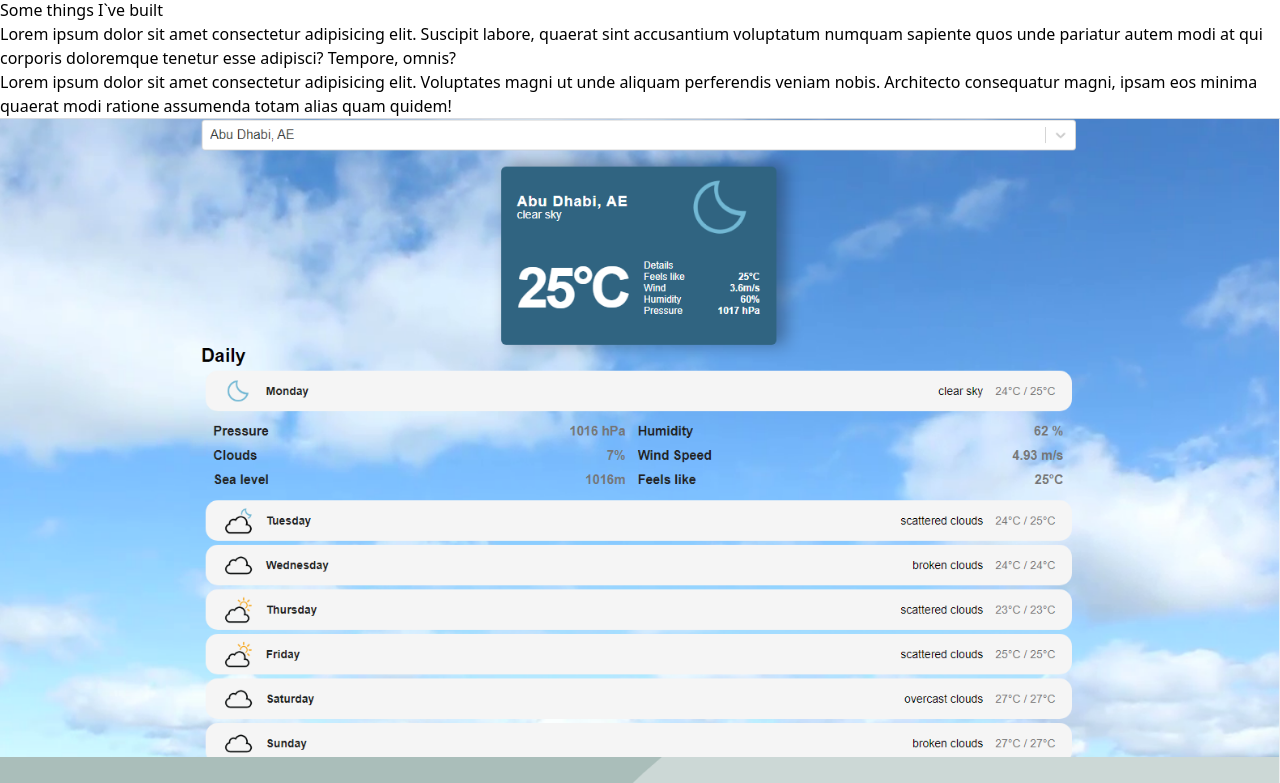
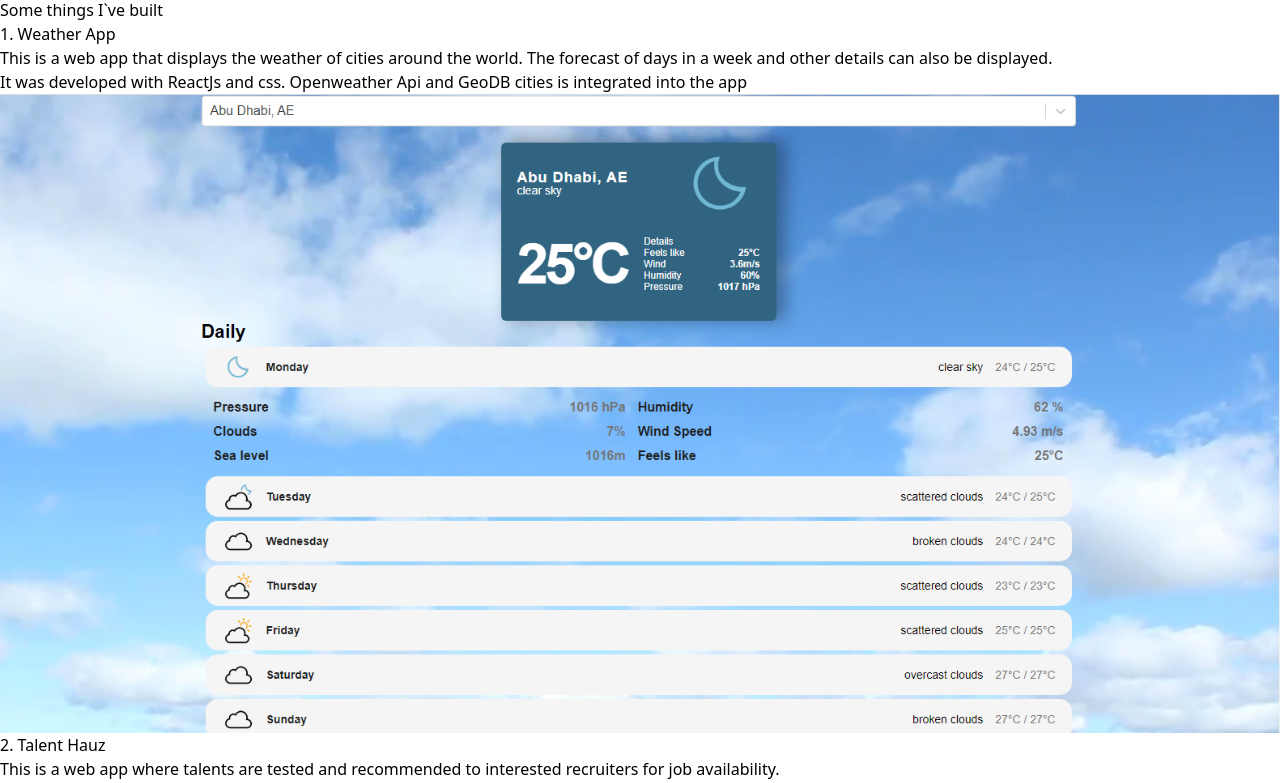
Before and after one commit to Almuhandith/react-portfolio, a Next.js app: page / in a window 1280 px wide. Shown: the part 917-1700 px from the top of the page. Built offline with nearby package versions, Linux system fonts and the light colour scheme.

Commit message:
page update

```diff
--- a/src/app/page.js
+++ b/src/app/page.js
@@ -5,9 +5,9 @@ import {BsFillMoonStarsFill} from 'react-icons/bs';
 import {AiFillTwitterCircle, AiFillLinkedin, AiFillGithub } from 'react-icons/ai';
 import {SiJavascript, SiLinux, SiNextdotjs, SiPython, SiReact, SiMysql, SiApache, SiTailwindcss} from 'react-icons/si';
 import Image from 'next/image';
-import design from 'public/design.png';
-import code from 'public/code.png';
-import consulting from 'public/consulting.png';
+// import design from 'public/design.png';
+// import code from 'public/code.png';
+// import consulting from 'public/consulting.png';
 import web1 from 'public/web1.png';
 import web2 from 'public/web2.png';
 import React, { useState } from 'react';
@@ -15,6 +15,7 @@ import profile from 'public/profile.jpg';
 
 
 export default function Home() {
+  //Darkmode hook
   const [darkMode, setDarkMode] = useState(true);
   return (
     <div className={darkMode ? "dark" : ""}>
@@ -46,15 +47,15 @@ export default function Home() {
           <div className='max-w-5xl mx-auto p-10 py-10'>
             <h2 className='text-5xl py-2 text-cyan-600 dark:text-cyan-100 font-medium md:text-6xl lg:text-7xl'>Abdulsamad Raji.</h2>
             <h3 className='text-3xl py-2 text-cyan-500 dark:text-cyan-900 font-medium md:text-6xl lg:text-7xl'>I build things for the web</h3>
-            <h4 className='text-2xl py-2 md:text-3xl'>Software Engineer</h4>
-            <p className='text-md py-5 leading-8 text-gray-800 md:text-xl max-w-xl dark:text-gray-400'>
+            <h4 className='text-2xl pt-10 md:text-3xl'>Software Engineer</h4>
+            <p className='text-md py-3 leading-8 text-gray-800 md:text-xl max-w-xl dark:text-gray-400'>
             I’m a software engineer specializing in building exceptional digital experiences
             </p>
           </div>
           <div className='text-5xl flex justify-center max-w-xl mx-auto gap-16 py-3 text-gray-600 dark:text-gray-400'>
             <a href='#' className='hover:text-cyan-600 dark:hover:text-cyan-200'><AiFillTwitterCircle/></a>
             <a href='#' className='hover:text-cyan-600 dark:hover:text-cyan-200'><AiFillLinkedin/></a>
-            <a href='#' className='hover:text-cyan-600 dark:hover:text-cyan-200'><AiFillGithub/></a>
+            <a href='https://www.github.com/Almuhandith' className='hover:text-cyan-600 dark:hover:text-cyan-200'><AiFillGithub/></a>
           </div>
         </section>
         {/* second page */}
@@ -132,15 +133,21 @@ export default function Home() {
         <section className='min-h-screen'>
           <div className='max-w-5xl mx-auto p-10 py-10'>
             <h3 className='text-3xl py-1 font-bold'>Some things I`ve built</h3>
+            <h4 className='text-xl font-semibold mt-8'>1. Weather App</h4>
             <p className='text-md py-2 leading-8 text-gray-800 dark:text-gray-400'>
-              Lorem ipsum dolor sit amet consectetur adipisicing elit. Suscipit labore, quaerat sint accusantium voluptatum numquam sapiente quos unde pariatur autem modi at qui corporis doloremque tenetur esse adipisci? Tempore, omnis?
+              This is a web app that displays the weather of cities around the world. The forecast of days in a week and other details can also be displayed.
             </p>
-            <p>Lorem ipsum dolor sit amet consectetur adipisicing elit. Voluptates magni ut unde aliquam perferendis veniam nobis. Architecto consequatur magni, ipsam eos minima quaerat modi ratione assumenda totam alias quam quidem!</p>
-          </div>
-          <div className= 'max-w-5xl mx-auto p-10 py-10'>
+            <p>It was developed with ReactJs and css. Openweather Api and GeoDB cities is integrated into the app</p>
             <div className='py-10'>
               <Image src={web1} alt='' className='rounded-lg object-cover' width={'100%'} height={'100%'} />
             </div>
+          </div>
+          <div className='max-w-5xl mx-auto p-10 py-10'>
+            <h4 className='text-xl font-semibold mt-8'>2. Talent Hauz</h4>
+            <p className='text-md py-2 leading-8 text-gray-800 dark:text-gray-400'>
+              This is a web app where talents are tested and recommended to interested recruiters for job availability.
+            </p>
+            <p>The frontend was developed with ReactJs and Bootstrap Css.</p>
             <div className='py-10'>
               <Image src={web2} alt='' className='rounded-lg object-cover' width={'100%'} height={'100%'} />
             </div>
```
